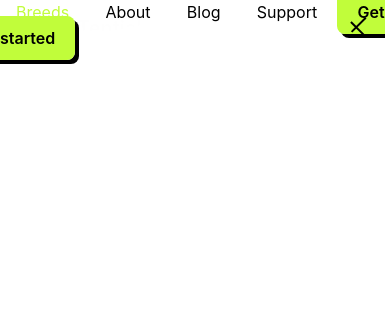
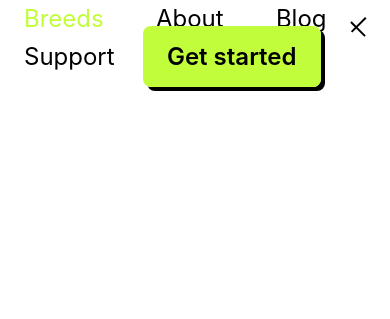
Before and after one commit to Khabirovich/petential-live, a Flask app: template app/templates/feedback.html in a window 390 px wide, after a click that opens the changed part. Shown: the top 319 px of the page. Run offline with Flask 3, Linux system fonts and the light colour scheme; the template is opened without the code that fills it, so the values that code supplies are empty.

Commit message:
Fix mobile hamburger menu and center page headings
- Fixed mobile hamburger menu scrolling and vertical layout
- Restored paw print logo (🐾) instead of star shape
- Imported navigation.css in Next.js layout for proper styling
- Removed conflicting CSS from globals.css
- Centered page headings between navbar and content on all pages:
  * Blog, Insurance, About pages
  * Pet Care Guide, Training Tips, Nutrition Guide pages
- Added responsive spacing for mobile vs desktop
- Fixed Spanish breed characteristics translation with language-aware filtering

```diff
--- a/app/about/page.tsx
+++ b/app/about/page.tsx
@@ -10,7 +10,7 @@ export default function AboutPage() {
       {/* Hero Section */}
       <section className="section-modern-first">
         <div className="container">
-          <div className="text-center" style={{ marginBottom: "var(--spacing-2xl)" }}>
+          <div className="text-center" style={{ marginBottom: "var(--spacing-xl)" }}>
             <h1
               style={{
                 fontFamily: "var(--font-heading)",
--- a/app/blog/page.tsx
+++ b/app/blog/page.tsx
@@ -55,7 +55,7 @@ export default function BlogPage() {
       {/* Hero Section */}
       <section className="section-modern-first">
         <div className="container">
-          <div className="text-center" style={{ marginBottom: "var(--spacing-2xl)" }}>
+          <div className="text-center" style={{ marginBottom: "var(--spacing-xl)" }}>
             <h1
               style={{
                 fontFamily: "var(--font-heading)",
--- a/app/insurance/page.tsx
+++ b/app/insurance/page.tsx
@@ -94,7 +94,7 @@ export default function InsurancePage() {
       {/* Hero Section */}
       <section className="section-modern-first">
         <div className="container">
-          <div className="text-center" style={{ marginBottom: "var(--spacing-2xl)" }}>
+          <div className="text-center" style={{ marginBottom: "var(--spacing-xl)" }}>
             <h1
               style={{
                 fontFamily: "var(--font-heading)",
--- a/app/layout.tsx
+++ b/app/layout.tsx
@@ -2,6 +2,7 @@ import type React from "react"
 import type { Metadata } from "next"
 import { DM_Sans, Roboto } from "next/font/google"
 import "./globals.css"
+import "./static/css/components/navigation.css"
 import Navigation from "@/components/navigation"
 import Footer from "@/components/footer"
 import { LanguageProvider } from "@/lib/i18n/context"
--- a/app/nutrition-guide/page.tsx
+++ b/app/nutrition-guide/page.tsx
@@ -20,9 +20,9 @@ export default function NutritionGuidePage() {
   return (
     <div className="min-h-screen" style={{ background: "var(--bg-gradient-hero)" }}>
       {/* Hero Section */}
-      <section className="section-modern" style={{ padding: "3rem 0 2rem 0" }}>
+      <section className="section-modern-first">
         <div className="container">
-          <div className="text-center" style={{ marginBottom: "2rem" }}>
+          <div className="text-center" style={{ marginBottom: "var(--spacing-xl)" }}>
             <h1
               style={{
                 fontFamily: "var(--font-heading)",
--- a/app/pet-care-guide/page.tsx
+++ b/app/pet-care-guide/page.tsx
@@ -19,9 +19,9 @@ export default function PetCareGuidePage() {
   return (
     <div className="min-h-screen" style={{ background: "var(--bg-gradient-hero)" }}>
       {/* Hero Section */}
-      <section className="section-modern" style={{ padding: "3rem 0 2rem 0" }}>
+      <section className="section-modern-first">
         <div className="container">
-          <div className="text-center" style={{ marginBottom: "2rem" }}>
+          <div className="text-center" style={{ marginBottom: "var(--spacing-xl)" }}>
             <h1
               style={{
                 fontFamily: "var(--font-heading)",
--- a/app/static/css/components/navigation.css
+++ b/app/static/css/components/navigation.css
@@ -32,9 +32,17 @@
 .nav-logo-icon {
     width: 32px;
     height: 32px;
-    background: #000000;
-    /* Star/diamond shape - can be replaced with actual icon */
-    clip-path: polygon(50% 0%, 61% 35%, 98% 35%, 68% 57%, 79% 91%, 50% 70%, 21% 91%, 32% 57%, 2% 35%, 39% 35%);
+    position: relative;
+    display: flex;
+    align-items: center;
+    justify-content: center;
+}
+
+/* Paw print icon using CSS */
+.nav-logo-icon::before {
+    content: '🐾';
+    font-size: 24px;
+    display: block;
 }
 
 .nav-logo-text {
@@ -131,8 +139,6 @@
     outline-offset: 2px;
 }
 
-
-
 /* MOBILE HAMBURGER MENU */
 .nav-hamburger {
     display: none;
@@ -176,7 +182,6 @@
     left: 0;
     width: 100%;
     height: 100vh;
-    height: 100dvh; /* Use dynamic viewport height for better mobile support */
     background: rgba(255, 255, 255, 0.98);
     backdrop-filter: blur(20px);
     -webkit-backdrop-filter: blur(20px);
@@ -185,7 +190,13 @@
     visibility: hidden;
     transform: translateY(-20px);
     transition: all 0.3s ease;
-    overflow: hidden; /* Prevent scrolling on the overlay itself */
+    overflow: hidden;
+}
+
+.nav-mobile-menu.active {
+    opacity: 1;
+    visibility: visible;
+    transform: translateY(0);
 }
 
 /* Mobile menu scrollable content */
@@ -206,17 +217,8 @@
     overscroll-behavior: contain;
 }
 
-/* Hide scrollbar for webkit browsers */
 .nav-mobile-content::-webkit-scrollbar {
     display: none;
-}
-
-
-
-.nav-mobile-menu.active {
-    opacity: 1;
-    visibility: visible;
-    transform: translateY(0);
 }
 
 .nav-mobile-link {
@@ -230,9 +232,6 @@
     transition: all 0.2s ease;
     text-align: center;
     min-width: 200px;
-    background: none;
-    border: none;
-    cursor: pointer;
 }
 
 .nav-mobile-link:hover {
@@ -254,7 +253,7 @@
 }
 
 .nav-mobile-cta:hover {
-    background-color: #c1fd3a; /* Цвет НЕ меняется */
+    background-color: #c1fd3a;
     color: #000000 !important;
     box-shadow: 6px 6px 0px 0px #000000;
     transform: translate(-2px, -2px);
@@ -310,37 +309,6 @@
         width: 28px;
         height: 28px;
     }
-
-    .nav-mobile-content {
-        padding: max(70px, env(safe-area-inset-top) + 20px) 16px max(30px, env(safe-area-inset-bottom) + 10px) 16px;
-        gap: 20px;
-    }
-
-    .nav-mobile-link {
-        font-size: 18px;
-        padding: 14px 20px;
-        min-width: 180px;
-    }
-}
-
-/* Extra small screens */
-@media (max-width: 480px) {
-    .nav-mobile-content {
-        padding: max(60px, env(safe-area-inset-top) + 10px) 12px max(20px, env(safe-area-inset-bottom) + 10px) 12px;
-        gap: 16px;
-    }
-
-    .nav-mobile-link {
-        font-size: 16px;
-        padding: 12px 16px;
-        min-width: 160px;
-    }
-
-    .nav-mobile-cta {
-        margin-top: 16px;
-        padding: 12px 20px;
-        font-size: 16px;
-    }
 }
 
 /* Navigation Scroll Effects */
```
Also changed, not shown: app/globals.css (+12 -57 lines), app/results/page.tsx (line endings or trailing spaces), 1 other file.
